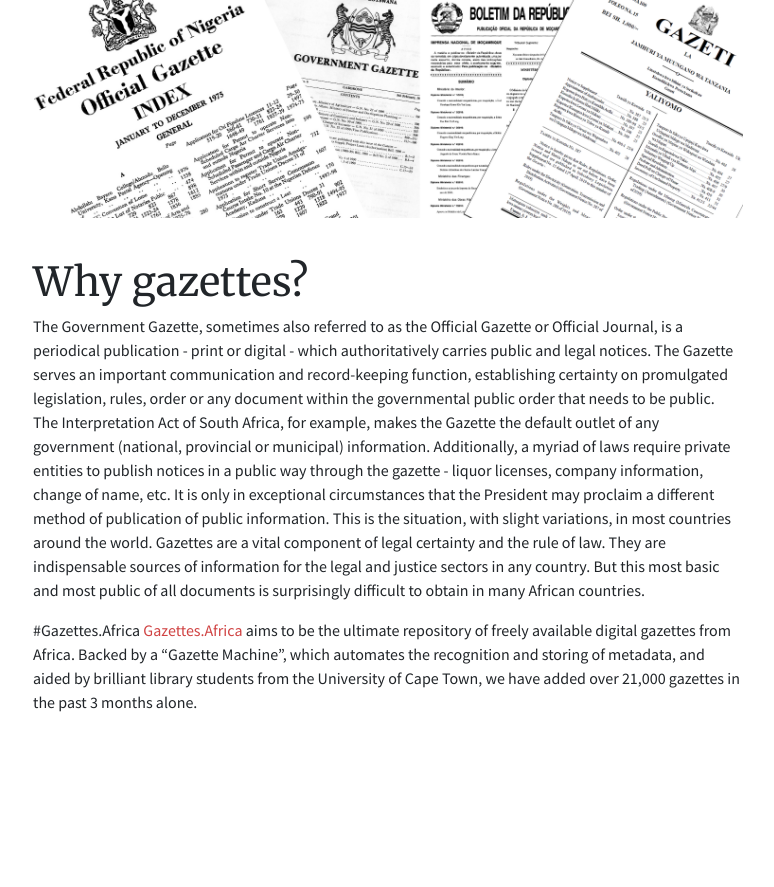
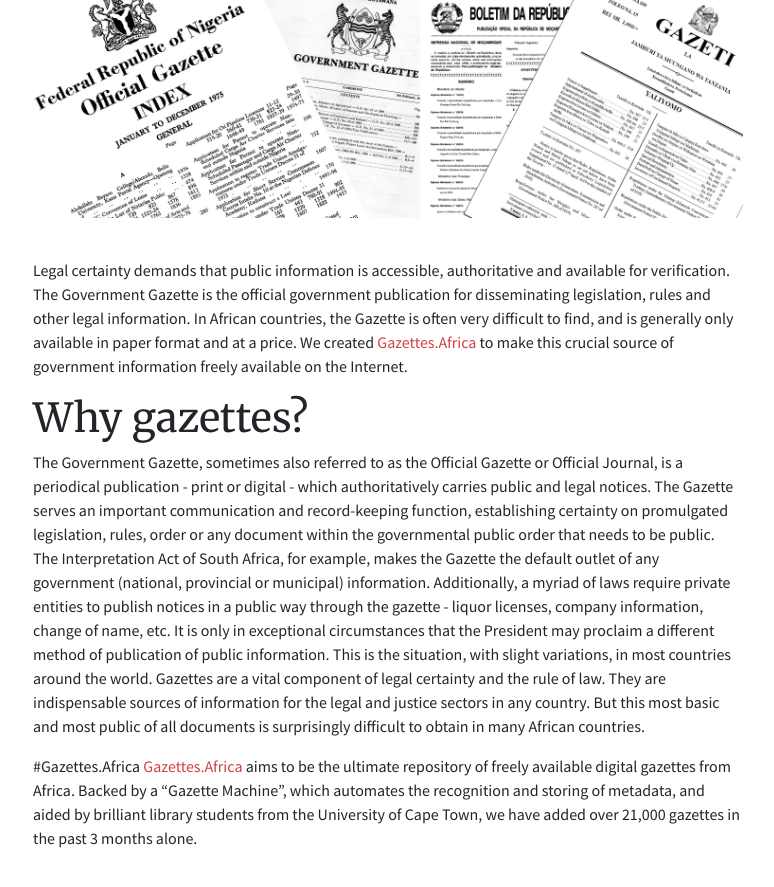
Before and after one commit to laws-africa/laws-africa.github.io, a Jekyll site: the page built from _posts/2020-01-14-african-liis-and-laws-dot-africa-are-building-the-largest-free-and-open-access-repository-of-african-gazettes.markdown, in a window 1280 px wide and 900 px high, scrolled down 310 px. Shown: the top 887 px of the window, without its empty margins (252-1026 px from the left). Built offline with Jekyll 4.4.1, drawn with Linux system fonts in a browser that asks for light colours; nearby versions of some CDN libraries.

Commit message:
Updated African Liis And Laws Dot Africa Are Building The Largest Free And Open Access Repository Of African Gazettes

```diff
--- a/_posts/2020-01-14-african-liis-and-laws-dot-africa-are-building-the-largest-free-and-open-access-repository-of-african-gazettes.markdown
+++ b/_posts/2020-01-14-african-liis-and-laws-dot-africa-are-building-the-largest-free-and-open-access-repository-of-african-gazettes.markdown
@@ -14,14 +14,10 @@
 - collaboration
 author: Mariya Badeva-Bright
 image: "/uploads/1.png"
-lead: Legal certainty demands that public information is accessible, authoritative
-  and available for verification. The Government Gazette is the official government
-  publication for disseminating legislation, rules and other legal information. In
-  African countries, the Gazette is often very difficult to find, and is generally
-  only available in paper format and at a price. We created [Gazettes.Africa](https://gazettes.africa)
-  to make this crucial source of government information freely available on the Internet.
+lead:
 ---
 
+Legal certainty demands that public information is accessible, authoritative and available for verification. The Government Gazette is the official government publication for disseminating legislation, rules and other legal information. In African countries, the Gazette is often very difficult to find, and is generally only available in paper format and at a price. We created [Gazettes.Africa](https://gazettes.africa) to make this crucial source of government information freely available on the Internet.
 
 # Why gazettes?
 The Government Gazette, sometimes also referred to as the Official Gazette or Official Journal, is a periodical publication - print or digital - which authoritatively carries public and legal notices. The Gazette serves an important communication and record-keeping function, establishing certainty on promulgated legislation, rules, order or any document within the governmental public order that needs to be public.  The Interpretation Act of South Africa, for example, makes the Gazette the default outlet of any government (national, provincial or municipal) information.  Additionally, a myriad of laws require private entities to publish notices in a public way through the gazette - liquor licenses, company information, change of name, etc.  It is only in exceptional circumstances that the President may proclaim a different method of publication of public information. This is the situation, with slight variations, in most countries around the world. Gazettes are a vital component of legal certainty and the rule of law. They are indispensable sources of information for the legal and justice sectors in any country.  But this most basic and most public of all documents is surprisingly difficult to obtain in many African countries.
```
